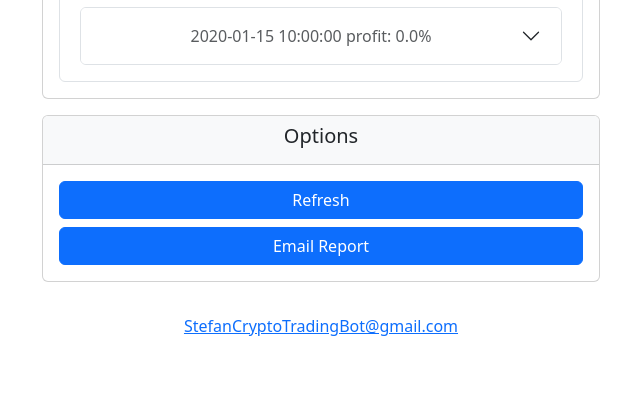
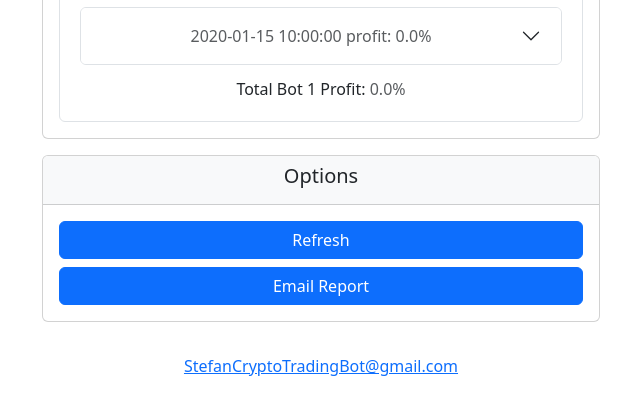
Before and after one commit to PedroPLCode/StefanCryptoTradingBot, a Flask app: page /trades in a window 1280 px wide, after a click that opens the changed part. Shown: the part 704-1122 px from the top of the page, without its empty margins (319-959 px from the left). Before the commit the page ends 1040 px from the top, so only its background shows below. Run offline with Flask 3, Linux system fonts and the light colour scheme; a user stored in the database is signed in; tables that the repository leaves empty hold one stand-in row (values such as "Sample post"); some libraries are stand-ins or nearby versions.

Commit message:
Fix single_trade template

```diff
--- a/app/templates/trades/single_bot_history.html
+++ b/app/templates/trades/single_bot_history.html
@@ -26,10 +26,15 @@
                     {% endif %}
 
                     <div class="accordion w-100" id="tradesAccordion{{ bot_info.id }}">
+                        {% set ns = namespace(total_profit=0) %}
                         {% for trade in bot_info.bot_trades_history %}
+                            {% set profit_percentage = ((trade.sell_price - trade.buy_price) / trade.buy_price * 100) | round(2) %}
+                            {% set ns.total_profit = ns.total_profit + profit_percentage %}
                             {% include 'trades/single_trade.html' %}
                         {% endfor %}
                     </div>
+
+                    <p class="mt-1 mb-1">Total Bot {{ bot_info.id }} Profit: <span class="{% if ns.total_profit > 0 %}text-success{% elif ns.total_profit < 0 %}text-danger{% else %}text-muted{% endif %}">{{ ns.total_profit | round(2) }}%</span></p>
 
                 {% else %}
                     <p class="mb-1">List empty.<br>Boring...<br>Lets do some trades!</p>
--- a/app/templates/trades/single_trade.html
+++ b/app/templates/trades/single_trade.html
@@ -1,5 +1,3 @@
-{% set profit_percentage = ((trade.sell_price - trade.buy_price) / trade.buy_price * 100) | round(2) %}
-
 <div class="accordion-item w-100">
     <div class="accordion-header w-100 d-flex justify-content-center" id="heading{{ trade.id }}">
         <button class="accordion-button collapsed text-center" type="button" data-bs-toggle="collapse" data-bs-target="#collapse-trade-{{ bot_info.id }}-{{ trade.id }}" aria-expanded="false" aria-controls="collapse-trade-{{ bot_info.id }}-{{ trade.id }}">
```
